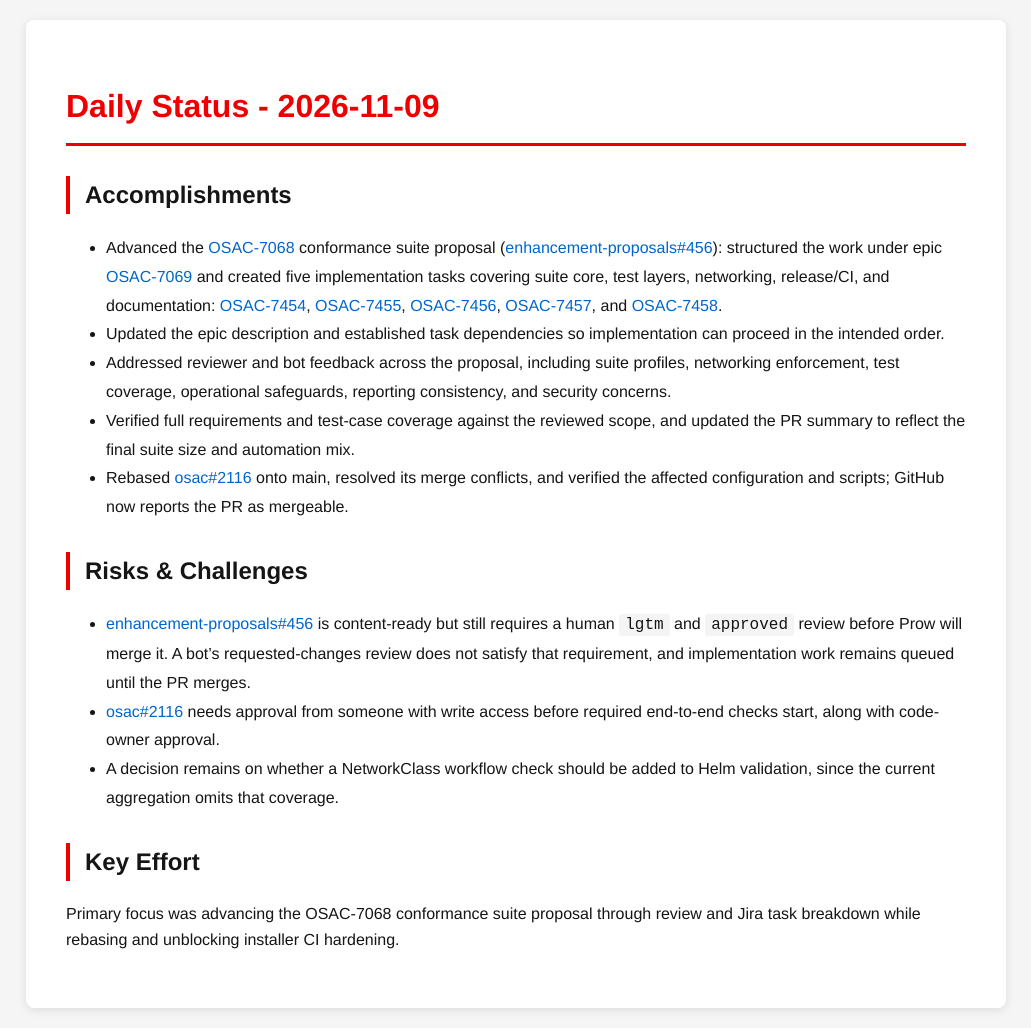
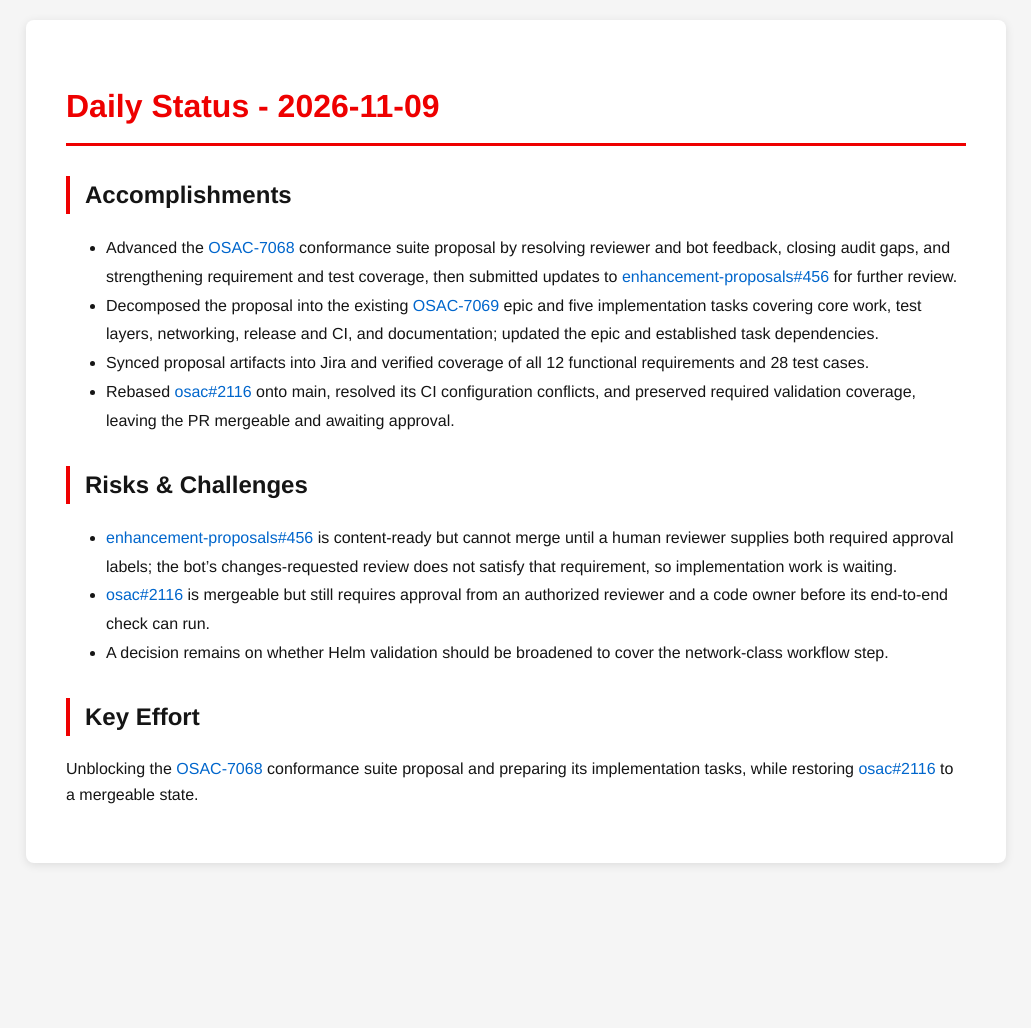
Before and after one commit to tzvatot/daily-status, a Jekyll site: the page built from 2026-11-09.md, in a window 1280 px wide. Shown: the whole page, without its empty margins (124-1155 px from the left). Built offline with Jekyll 4.4.1, drawn with Linux system fonts in a browser that asks for light colours; after the commit the page ends 900 px from its top, so only the background shows below that.

Commit message:
Daily status update - 2026-11-09

```diff
--- a/2026-11-09.md
+++ b/2026-11-09.md
@@ -7,16 +7,15 @@
 # Daily Status - 2026-11-09
 
 ## Accomplishments
-- Advanced the [OSAC-7068](https://redhat.atlassian.net/browse/OSAC-7068) conformance suite proposal ([enhancement-proposals#456](https://github.com/osac-project/enhancement-proposals/pull/456)): structured the work under epic [OSAC-7069](https://redhat.atlassian.net/browse/OSAC-7069) and created five implementation tasks covering suite core, test layers, networking, release/CI, and documentation: [OSAC-7454](https://redhat.atlassian.net/browse/OSAC-7454), [OSAC-7455](https://redhat.atlassian.net/browse/OSAC-7455), [OSAC-7456](https://redhat.atlassian.net/browse/OSAC-7456), [OSAC-7457](https://redhat.atlassian.net/browse/OSAC-7457), and [OSAC-7458](https://redhat.atlassian.net/browse/OSAC-7458).
-- Updated the epic description and established task dependencies so implementation can proceed in the intended order.
-- Addressed reviewer and bot feedback across the proposal, including suite profiles, networking enforcement, test coverage, operational safeguards, reporting consistency, and security concerns.
-- Verified full requirements and test-case coverage against the reviewed scope, and updated the PR summary to reflect the final suite size and automation mix.
-- Rebased [osac#2116](https://github.com/osac-project/osac/pull/2116) onto main, resolved its merge conflicts, and verified the affected configuration and scripts; GitHub now reports the PR as mergeable.
+- Advanced the [OSAC-7068](https://redhat.atlassian.net/browse/OSAC-7068) conformance suite proposal by resolving reviewer and bot feedback, closing audit gaps, and strengthening requirement and test coverage, then submitted updates to [enhancement-proposals#456](https://github.com/osac-project/enhancement-proposals/pull/456) for further review.
+- Decomposed the proposal into the existing [OSAC-7069](https://redhat.atlassian.net/browse/OSAC-7069) epic and five implementation tasks covering core work, test layers, networking, release and CI, and documentation; updated the epic and established task dependencies.
+- Synced proposal artifacts into Jira and verified coverage of all 12 functional requirements and 28 test cases.
+- Rebased [osac#2116](https://github.com/osac-project/osac/pull/2116) onto main, resolved its CI configuration conflicts, and preserved required validation coverage, leaving the PR mergeable and awaiting approval.
 
 ## Risks & Challenges
-- [enhancement-proposals#456](https://github.com/osac-project/enhancement-proposals/pull/456) is content-ready but still requires a human `lgtm` and `approved` review before Prow will merge it. A bot's requested-changes review does not satisfy that requirement, and implementation work remains queued until the PR merges.
-- [osac#2116](https://github.com/osac-project/osac/pull/2116) needs approval from someone with write access before required end-to-end checks start, along with code-owner approval.
-- A decision remains on whether a NetworkClass workflow check should be added to Helm validation, since the current aggregation omits that coverage.
+- [enhancement-proposals#456](https://github.com/osac-project/enhancement-proposals/pull/456) is content-ready but cannot merge until a human reviewer supplies both required approval labels; the bot's changes-requested review does not satisfy that requirement, so implementation work is waiting.
+- [osac#2116](https://github.com/osac-project/osac/pull/2116) is mergeable but still requires approval from an authorized reviewer and a code owner before its end-to-end check can run.
+- A decision remains on whether Helm validation should be broadened to cover the network-class workflow step.
 
 ## Key Effort
-Primary focus was advancing the OSAC-7068 conformance suite proposal through review and Jira task breakdown while rebasing and unblocking installer CI hardening.
+Unblocking the [OSAC-7068](https://redhat.atlassian.net/browse/OSAC-7068) conformance suite proposal and preparing its implementation tasks, while restoring [osac#2116](https://github.com/osac-project/osac/pull/2116) to a mergeable state.
```
